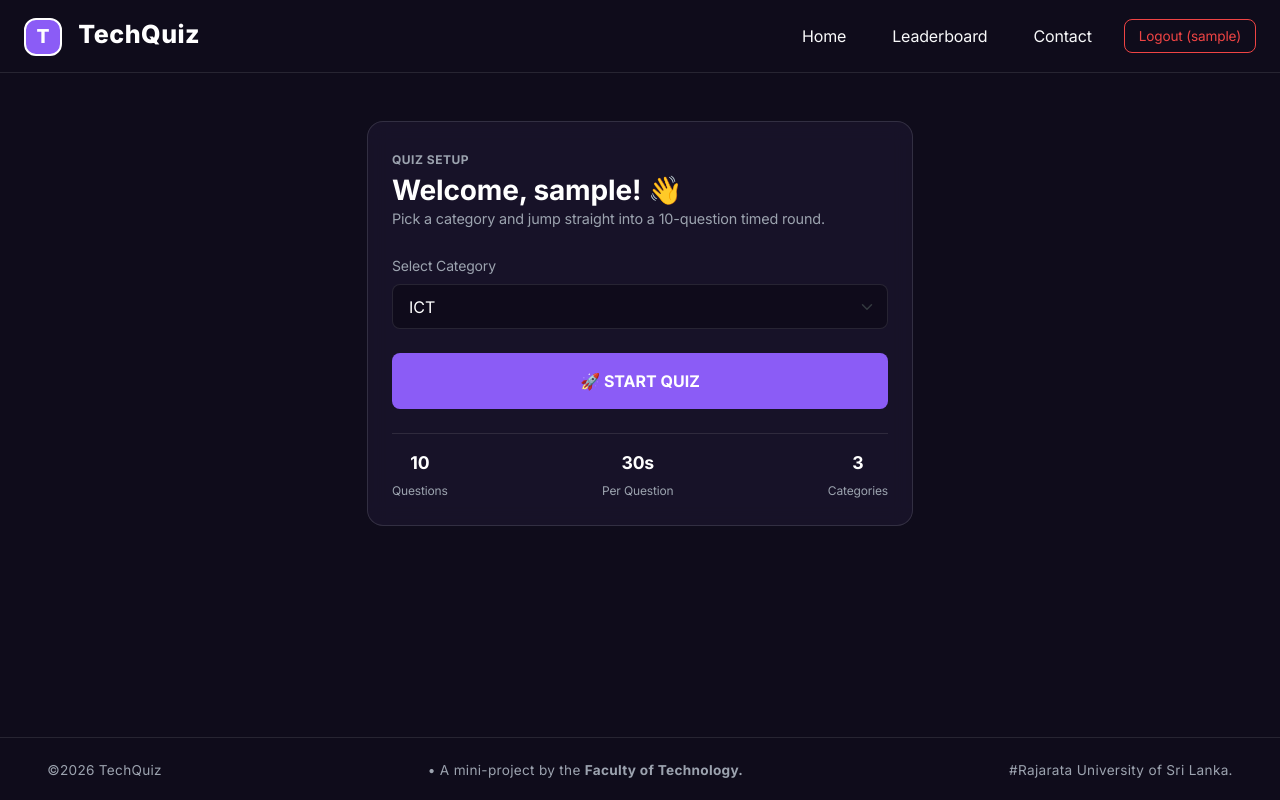
After one commit to GihanGiwmika/ICT-1209---Mini-Project, a PHP site: page /dashboard.php in a window 1280 px wide. The commit adds this page. Run offline with PHP 8.4, Linux system fonts and the light colour scheme; the visitor is signed in with stand-in values (Sample User, id 1).

Commit message:
Create save_score and modify dashboard and style

```diff
--- a/css/style.css
+++ b/css/style.css
@@ -25,6 +25,37 @@ body {
     display: flex;
     flex-direction: column;
     letter-spacing: -0.01em;
+}
+
+/* Purple Main Button */
+.btn-purple {
+    background-color: var(--primary-purple, #8b5cf6);
+    color: #ffffff;
+    border: none;
+    border-radius: 8px;
+    font-weight: 500;
+    transition: opacity 0.2s ease;
+}
+
+.btn-purple:hover {
+    background-color: #7c3aed;
+    color: #ffffff;
+}
+
+/* Logout Button */
+.btn-outline-danger {
+    border-color: #ef4444;
+    color: #ef4444;
+    border-radius: 8px;
+    font-size: 0.85rem;
+    padding: 6px 14px;
+    text-decoration: none;
+    transition: all 0.2s ease;
+}
+
+.btn-outline-danger:hover {
+    background-color: #ef4444;
+    color: #ffffff;
 }
 
 
--- /dev/null
+++ b/dashboard.php
@@ -0,0 +1,94 @@
+<?php
+session_start();
+?>
+<!DOCTYPE html>
+<html lang="en">
+<head>
+    <meta charset="UTF-8">
+    <meta name="viewport" content="width=device-width, initial-scale=1.0">
+    <title>TechQuiz - Dashboard</title>
+    <link href="https://cdn.jsdelivr.net/npm/bootstrap@5.3.0/dist/css/bootstrap.min.css" rel="stylesheet">
+    <link rel="stylesheet" href="css/style.css">
+</head>
+<body>
+
+    <!-- Header -->
+    <nav class="navbar navbar-expand-lg custom-navbar">
+        <div class="container-fluid px-4">
+            <div class="logo">
+                <span class="logo-icon">T</span>
+                <span class="logo-text">TechQuiz</span>
+            </div>
+            <div class="navbar-nav ms-auto nav-links-gap">
+                <a class="nav-link text-light" href="index.php">Home</a>
+                <a class="nav-link text-light" href="leaderboard.php">Leaderboard</a>
+                <a class="nav-link text-light" href="contact.php">Contact</a>
+            </div>
+
+            <!-- Dynamic Sign In / Logout Button -->
+            <?php if (isset($_SESSION['user_id'])): ?>
+                <a href="auth/logout.php" class="btn btn-outline-danger ms-4">Logout (<?= htmlspecialchars($_SESSION['username']); ?>)</a>
+            <?php else: ?>
+                <a href="#auth-section" id="user-nav-btn" class="btn-signin ms-4">Sign In</a>
+            <?php endif; ?>
+        </div>
+    </nav>
+
+    <!-- Main Content -->
+    <main class="container my-5">
+        <div class="row justify-content-center">
+            <div class="col-md-6">
+                <div class="custom-card p-4">
+                    <span class="card-subtitle">Quiz Setup</span>
+                    <h3 class="card-title">Welcome, <?= isset($_SESSION['username']) ? htmlspecialchars($_SESSION['username']) : 'Player'; ?>! 👋</h3>
+                    <p class="card-desc">Pick a category and jump straight into a 10-question timed round.</p>
+
+                    <div class="mb-4 mt-4">
+                        <label class="form-label text-muted small">Select Category</label>
+                        <select class="form-select custom-input" id="category-select">
+                            <option value="ict">ICT</option>
+                            <option value="science">Science</option>
+                            <option value="gk">General Knowledge</option>
+                        </select>
+                    </div>
+
+                    <button id="start-btn" class="btn btn-purple w-100 py-3 text-center border-0 fw-bold">🚀 START QUIZ</button>
+
+                    <div class="quiz-stats-row mt-4">
+                        <div class="stat-item">
+                            <strong>10</strong>
+                            <span>Questions</span>
+                        </div>
+                        <div class="stat-item">
+                            <strong>30s</strong>
+                            <span>Per Question</span>
+                        </div>
+                        <div class="stat-item">
+                            <strong>3</strong>
+                            <span>Categories</span>
+                        </div>
+                    </div>
+                </div>
+            </div>
+        </div>
+    </main>
+
+    <!-- Footer -->
+    <footer class="custom-footer">
+        <div class="footer-container">
+            <div class="footer-left"><span>&copy;2026 TechQuiz</span></div>
+            <div class="footer-center"><span>&bull; A mini-project by the <b>Faculty of Technology.</b></span></div>
+            <div class="footer-right"><span>#Rajarata University of Sri Lanka.</span></div>
+        </div>
+    </footer>
+
+    <!-- Pass Selected Category to Quiz -->
+    <script>
+    document.getElementById('start-btn').addEventListener('click', function() {
+        const selectedCat = document.getElementById('category-select').value;
+        localStorage.setItem('selectedCategory', selectedCat);
+        window.location.href = 'quiz.php?cat=' + encodeURIComponent(selectedCat);
+    });
+    </script>
+</body>
+</html>
```
Also changed, not shown: other parts of css/style.css (+109 -0 lines), save_score.php (added, +33 -0 lines).
